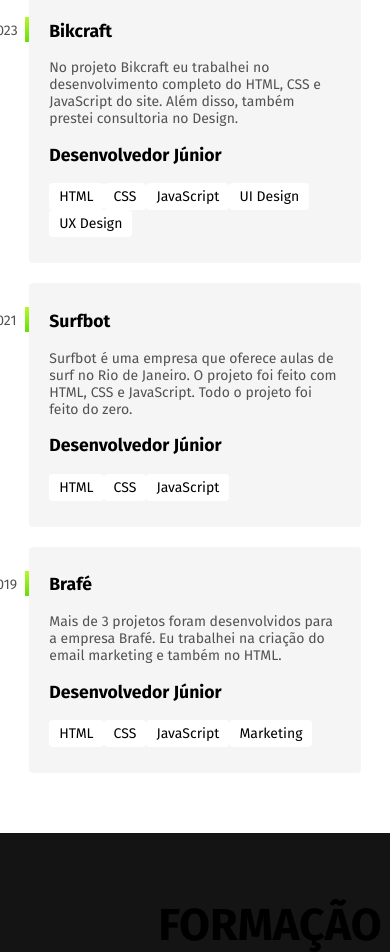
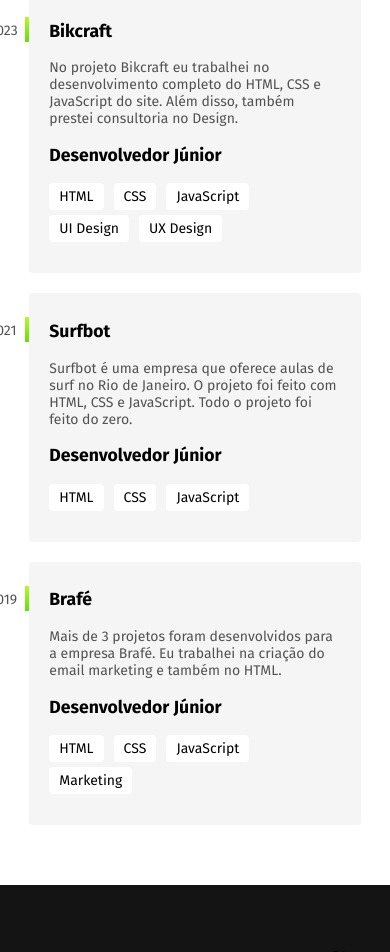
Before and after one commit to stolber/origamid, a plain HTML site: page html-css/lobo-portfolio/index.html in a window 390 px wide. Shown: the part 832-1784 px from the top of the page. Drawn offline with Linux system fonts and the light colour scheme.

Commit message:
fix espaços - lista mobile

```diff
--- a/html-css/lobo-portfolio/css/media-query.css
+++ b/html-css/lobo-portfolio/css/media-query.css
@@ -107,6 +107,10 @@
         grid-template-columns: 1fr;
         gap: 0px;
     }
+    .empresa li {
+        margin-right: 10px;
+        margin-bottom: 5px;
+    }
     .contato {
         gap: 0px;
         padding: 10px;
```
